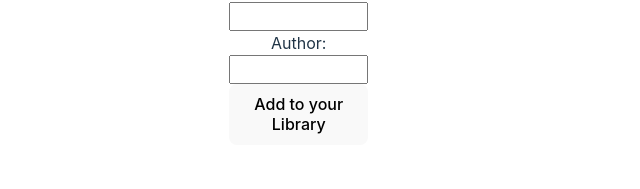
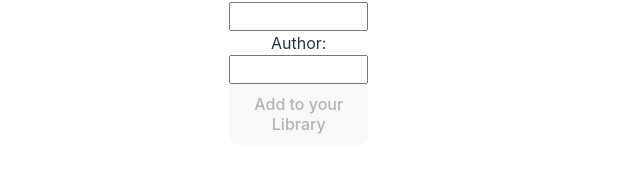
Before and after one commit to adampaley/controlled-forms-in-react-lab, a React (Vite) app: page / in a window 1280 px wide. Shown: the part 412-601 px from the top of the page, without its empty margins (319-959 px from the left). Built offline with nearby package versions, Linux system fonts and the light colour scheme.

Commit message:
added validation logic

```diff
--- a/src/components/Bookshelf/Bookshelf.jsx
+++ b/src/components/Bookshelf/Bookshelf.jsx
@@ -11,6 +11,15 @@ const Bookshelf = (props) => {
         author: '',
     }
   )
+  const [errors, setErrors] = useState(
+    {
+        title: '',
+        author: '',
+    }
+  )
+
+  // validation logic
+  const formHasMissingData = !Object.values(newBooks).every(Boolean)
 
   // handler functions
   const handleInputChange = (e) => {
@@ -33,7 +42,7 @@ const Bookshelf = (props) => {
     <div className="bookshelfDiv">
         <div className="formDiv">
             <h3>Add a Book</h3>
-            <form>
+            <form onSubmit={handleSubmit}>
                 <label htmlFor="title">Book Title: </label>
                 <input
                   type="text"
@@ -50,7 +59,7 @@ const Bookshelf = (props) => {
                   value={newBooks.author}
                   onChange={handleInputChange}
                 />
-                <button type="submit" onClick={handleSubmit}>Add to your Library</button>
+                <button type="submit" disabled={formHasMissingData}>Add to your Library</button>
             </form>
         </div>
         <div className="bookCardsDiv">Book cards will display here</div>
```
